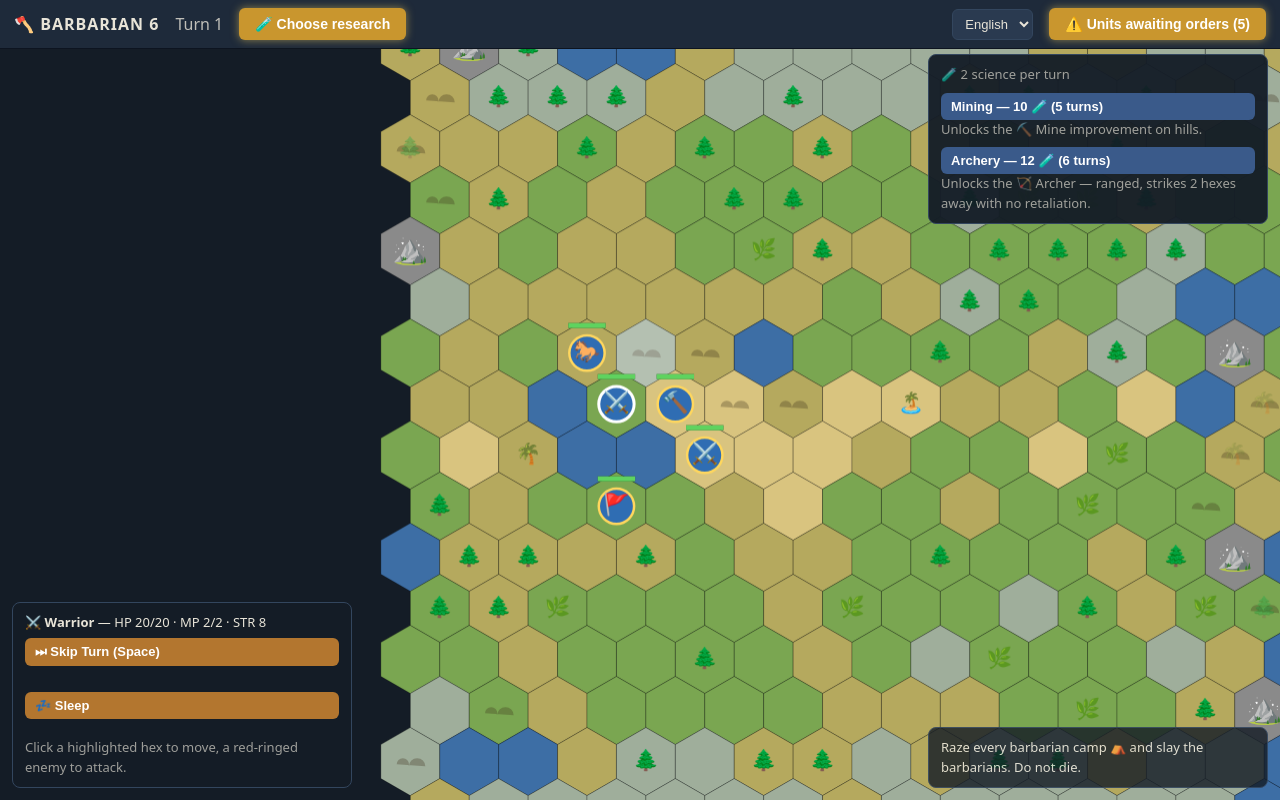
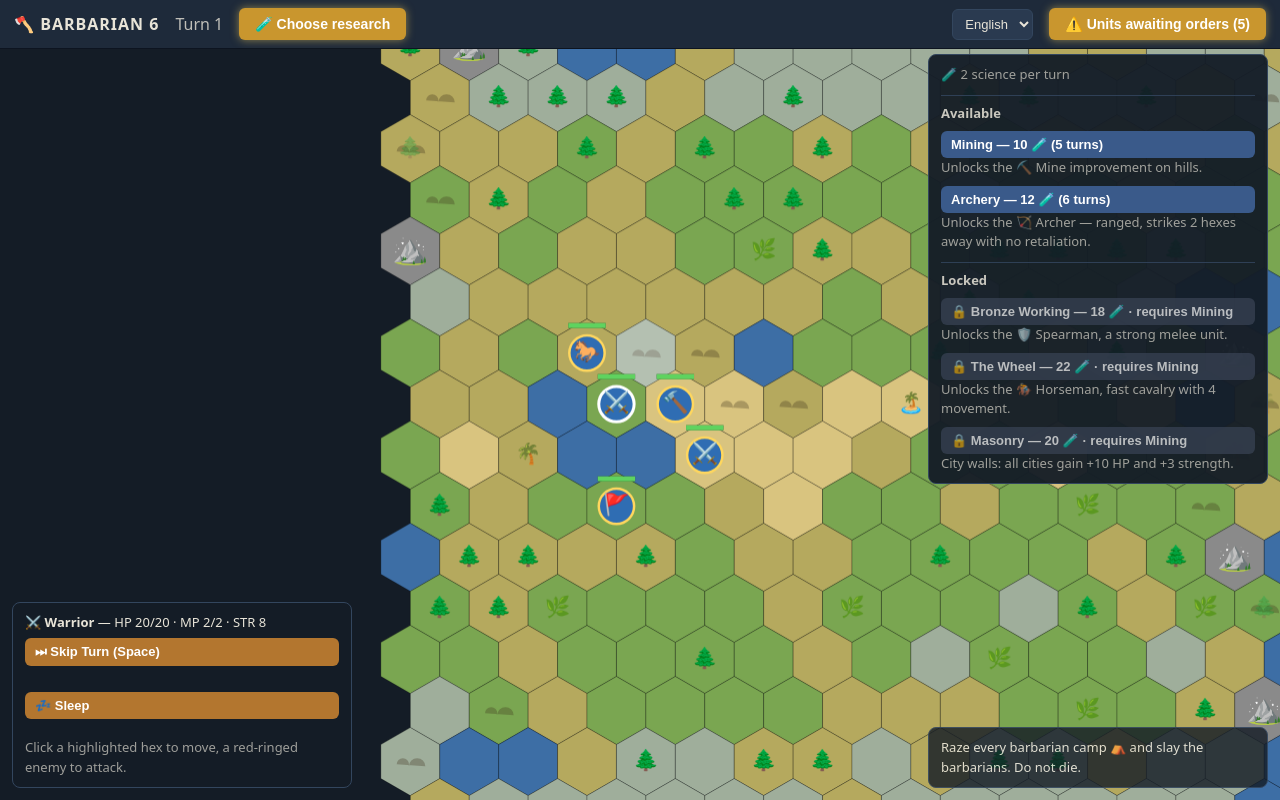
Before and after one commit to yorange2/barbarian6, a website built with Vite: page index.html in a window 1280 px wide. Both pictures are taken after a click on the button "🧪 Choose research". Built offline with nearby package versions, Linux system fonts and the light colour scheme.

Commit message:
Add Pages deploy workflow and full tech tree view
The tech panel now shows all techs in three sections — completed,
available (clickable), and locked with their prerequisite — so research
routes can be planned ahead. GitHub Actions builds and deploys dist/ to
GitHub Pages on every push to main.

Co-Authored-By: Claude Fable 5 <noreply@anthropic.com>

```diff
--- a/src/i18n.ts
+++ b/src/i18n.ts
@@ -70,6 +70,10 @@ const dictionaries: Record<Lang, Record<string, string>> = {
     'research.idle': '🧪 Choose research',
     'research.current': '🧪 {tech} ({turns} turns)',
     'tech.option': '{tech} — {cost} 🧪 ({turns} turns)',
+    'tech.completed': 'Completed',
+    'tech.available': 'Available',
+    'tech.locked': 'Locked',
+    'tech.requires': 'requires {tech}',
     'tech.mining': 'Mining',
     'tech.mining.desc': 'Unlocks the ⛏️ Mine improvement on hills.',
     'tech.archery': 'Archery',
@@ -166,6 +170,10 @@ const dictionaries: Record<Lang, Record<string, string>> = {
     'research.idle': '🧪 选择科技',
     'research.current': '🧪 {tech}（剩 {turns} 回合）',
     'tech.option': '{tech} — {cost} 🧪（{turns} 回合）',
+    'tech.completed': '已完成',
+    'tech.available': '可研究',
+    'tech.locked': '未解锁',
+    'tech.requires': '需要{tech}',
     'tech.mining': '采矿',
     'tech.mining.desc': '解锁丘陵上的 ⛏️ 矿场。',
     'tech.archery': '箭术',
--- a/src/main.ts
+++ b/src/main.ts
@@ -380,8 +380,21 @@ window.addEventListener('keydown', e => {
 // --- UI panels ---
 
 function renderTechPanel() {
+  const all = Object.keys(TECHS) as TechId[];
+  const completed = all.filter(id => game.techs.has(id));
+  const available = game.availableTechs();
+  const locked = all.filter(id => !game.techs.has(id) && !available.includes(id));
+
   const parts = [`<div class="hint">${t('panel.science', { n: game.scienceYield() })}</div>`];
-  for (const id of game.availableTechs()) {
+  if (completed.length) {
+    parts.push(
+      `<div class="tech-head">${t('tech.completed')}</div>`,
+      `<div class="hint">${completed.map(id => `✅ ${t(`tech.${id}`)}`).join(' · ')}</div>`,
+    );
+  }
+  if (available.length) {
+    parts.push(`<div class="tech-head">${t('tech.available')}</div>`);
+    for (const id of available) {
       const mark = game.researching === id ? '● ' : '';
       parts.push(
         `<button data-tech="${id}">${mark}${t('tech.option', {
@@ -391,6 +404,16 @@ function renderTechPanel() {
         })}</button>`,
         `<div class="hint">${t(`tech.${id}.desc`)}</div>`,
       );
+    }
+  }
+  if (locked.length) {
+    parts.push(`<div class="tech-head">${t('tech.locked')}</div>`);
+    for (const id of locked) {
+      parts.push(
+        `<button disabled>🔒 ${t(`tech.${id}`)} — ${TECHS[id].cost} 🧪 · ${t('tech.requires', { tech: `tech.${TECHS[id].requires}` })}</button>`,
+        `<div class="hint">${t(`tech.${id}.desc`)}</div>`,
+      );
+    }
   }
   techPanel.innerHTML = parts.join('');
 }
--- a/src/style.css
+++ b/src/style.css
@@ -129,6 +129,24 @@ body {
   background: #4a6da3;
 }
 
+#techpanel button:disabled {
+  background: #3a4456;
+  opacity: 0.7;
+  cursor: default;
+}
+
+#techpanel button:disabled:hover {
+  background: #3a4456;
+}
+
+.tech-head {
+  margin-top: 10px;
+  font-weight: 600;
+  opacity: 0.85;
+  border-top: 1px solid #33465e;
+  padding-top: 8px;
+}
+
 #log {
   right: 12px;
   opacity: 0.9;
```
Also changed, not shown: .github/workflows/deploy.yml (added), README.md. Lines whose indentation alone changed are shown as unchanged.
